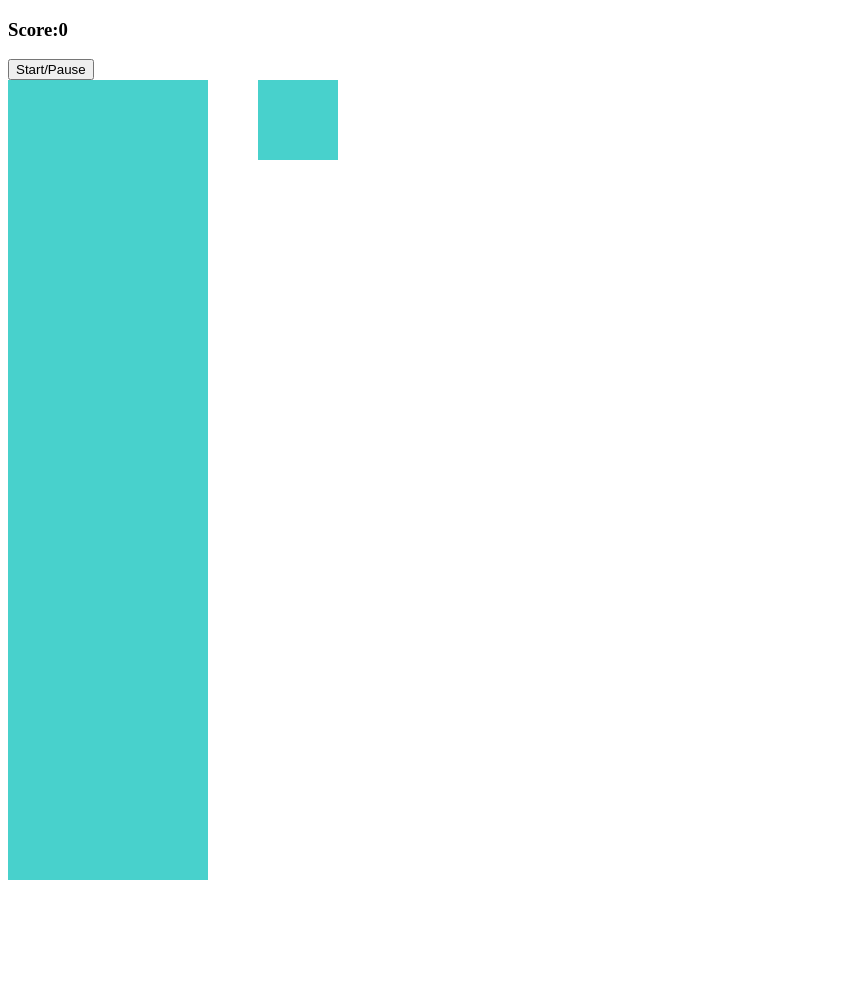
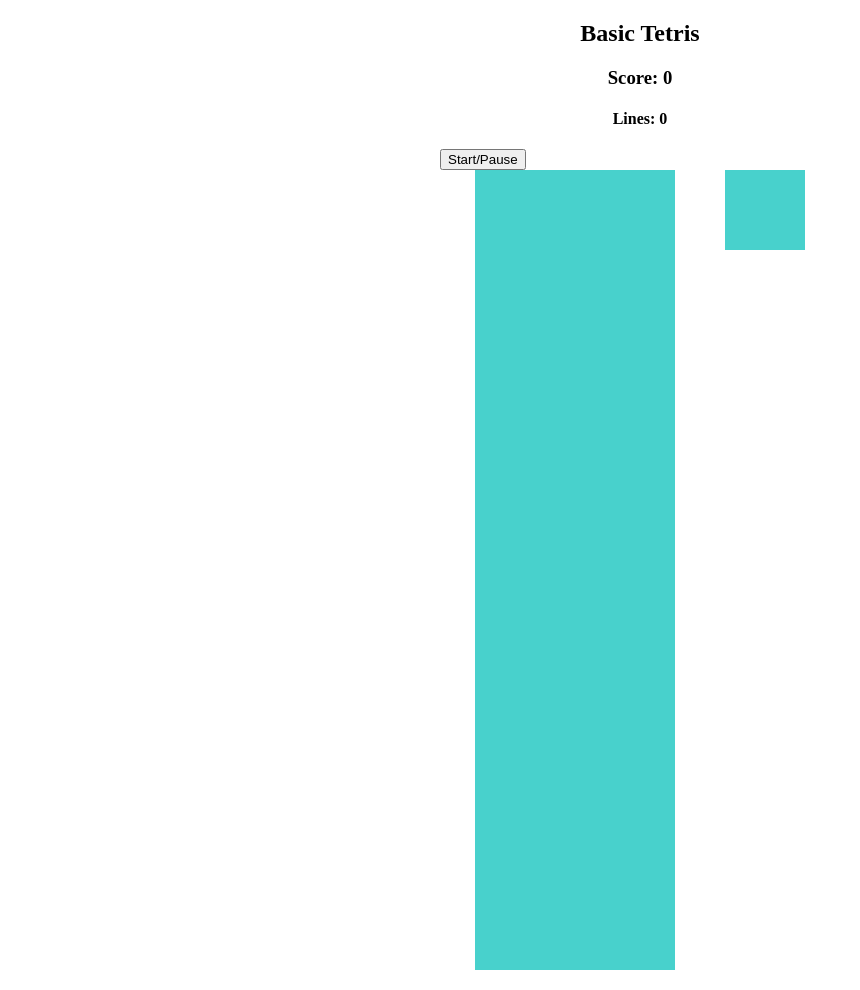
Before and after one commit to ibaez7175/basic-tetris, a plain HTML site: page index.html in a window 1280 px wide. Shown: the whole page, without its empty margins (0-860 px from the left). Before the commit the page ends 900 px from the top, so only its background shows below. Drawn offline with Linux system fonts and the light colour scheme.

Commit message:
centering style changes

```diff
--- a/index.html
+++ b/index.html
@@ -7,8 +7,14 @@
         <title>Basic Tetris</title>
     </head>
     <body>
-        <h3>Score:<span id="score">0</span></h3>
+        <h2 style="text-align: center">Basic Tetris<span id="title"></span></h2>
+        <h3 style="text-align: center">Score: <span id="score">0</span></h3>
+        <h4 style="text-align: center">Lines: <span id="lines">0</span></h4>
+
+        <div class="button-wrap">
         <button id="start-button">Start/Pause</button>
+        </div>
+
         <div class="container">
         <div class="grid">
             <div></div>
--- a/style.css
+++ b/style.css
@@ -13,6 +13,10 @@
 
 .tetromino {
     background-color: peachpuff;
+}
+
+.button-wrap {
+    margin-left: 432px;
 }
 
 .mini-grid {
@@ -31,4 +35,5 @@
 
 .container {
     display: flex;
+    justify-content: center;
 }
```
